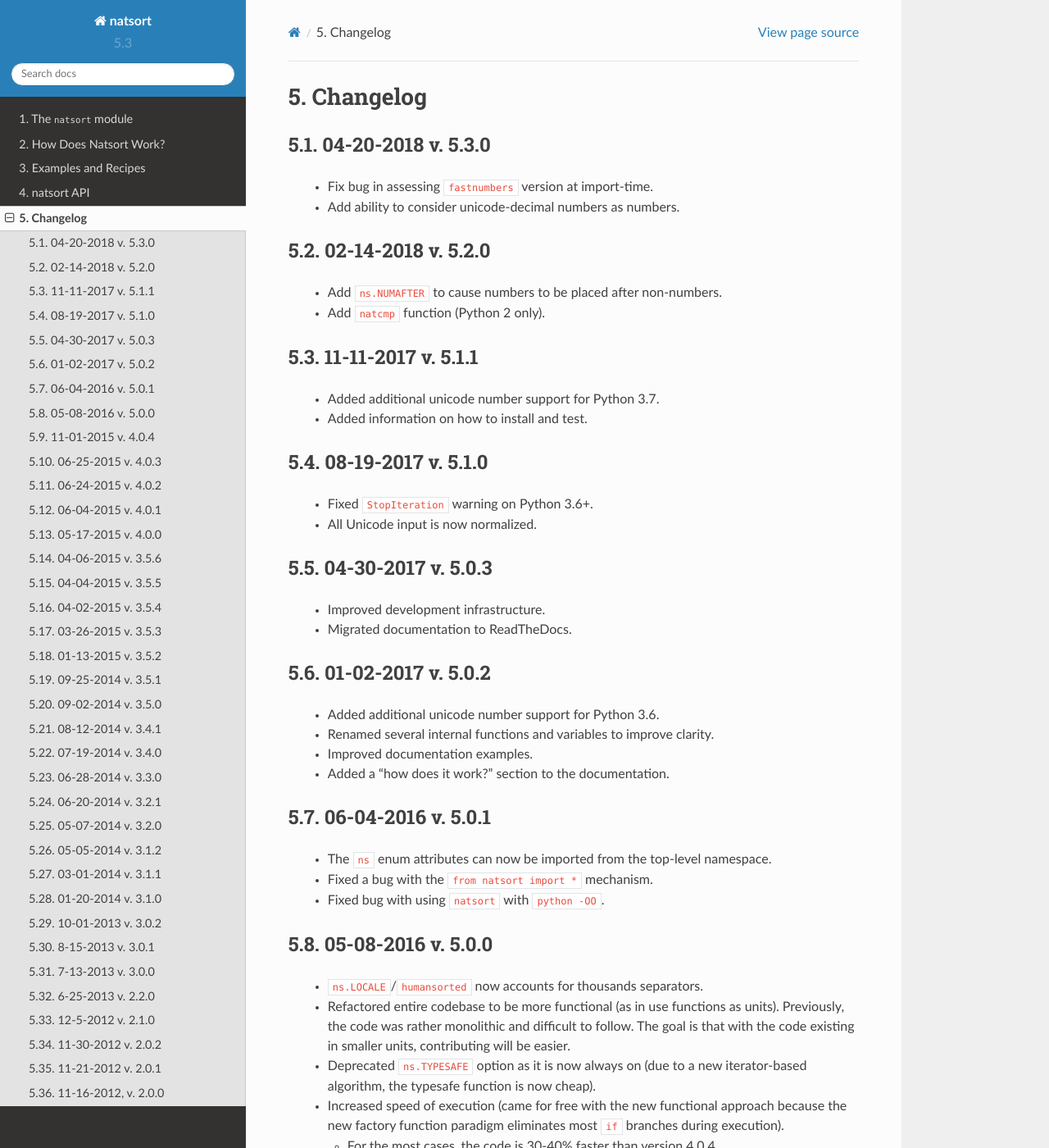
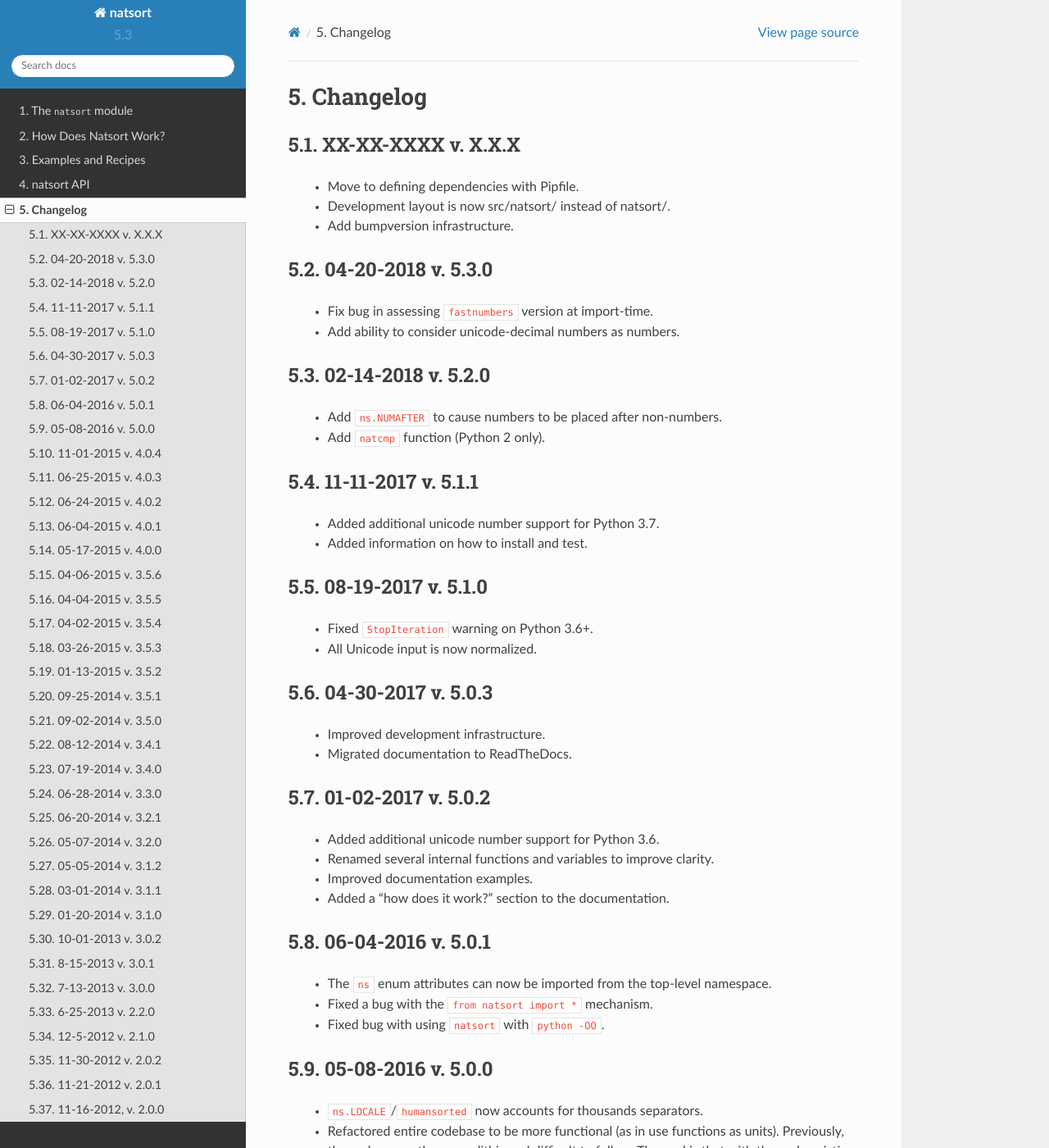
Before and after one commit to SethMMorton/natsort, a Sphinx documentation site: the page built from docs/source/changelog.rst, in a window 1280 px wide and 1400 px high. Shown: the whole window at 82% size. Built offline with Sphinx 7.4.7 and the Read the Docs theme 2.0.0, drawn with Linux system fonts in a browser that asks for light colours; pages that are not in the unit, such as notebooks, are missing from menus; some of the changed text lies outside the part shown.

Commit message:
Add bumpversion infrastructure.

```diff
--- a/docs/source/changelog.rst
+++ b/docs/source/changelog.rst
@@ -2,6 +2,13 @@
 
 Changelog
 ---------
+
+XX-XX-XXXX v. X.X.X
++++++++++++++++++++
+
+    - Move to defining dependencies with Pipfile.
+    - Development layout is now src/natsort/ instead of natsort/.
+    - Add bumpversion infrastructure.
 
 04-20-2018 v. 5.3.0
 +++++++++++++++++++
```
Also changed, not shown: README.rst (+1 -20 lines), .bumpversion.cfg (added), 1 other file.
